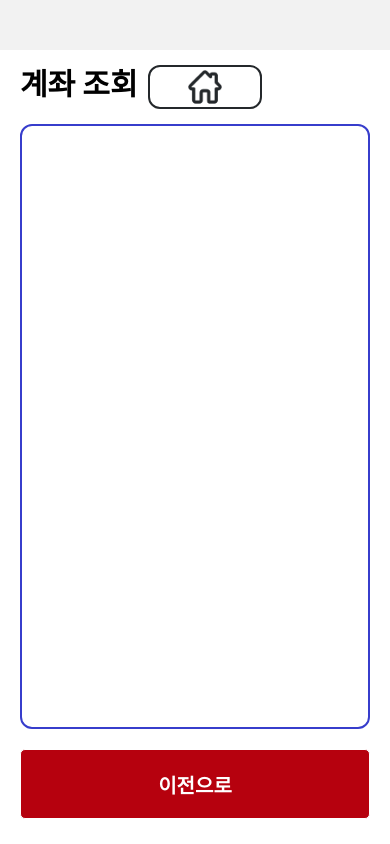
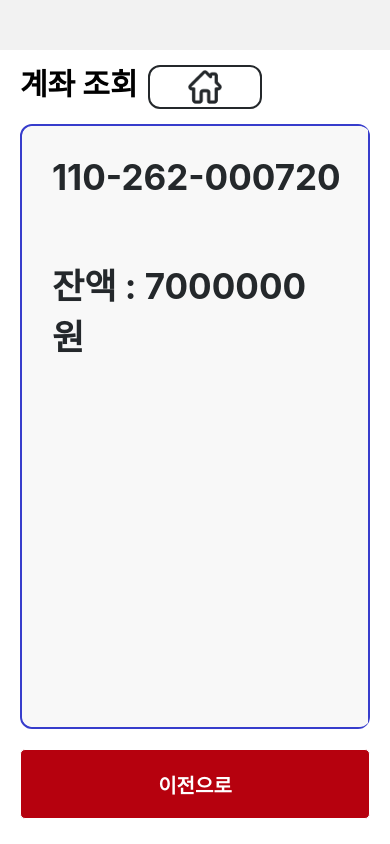
Before and after one commit to umjiwoo/BarrierFree-BF, a React Native app in the folder front/: screen /CheckAccount in a window 390 px wide. Built offline with nearby package versions, Linux system fonts and the light colour scheme; no server answers.

Commit message:
feat: api 작성 주석 처리 후 데이터 하드코딩

```diff
--- a/front/src/screens/checkPage/CheckAccount.tsx
+++ b/front/src/screens/checkPage/CheckAccount.tsx
@@ -13,15 +13,42 @@ import {getAccounts} from '../../api/axios';
 
 const SendFromWhere = () => {
   const navigation = useNavigation<NativeStackNavigationProp<any>>();
-  const [accounts, setAccounts] = useState<AccountItemProps[]>([]);
+  // const [accounts, setAccounts] = useState<AccountItemProps[]>([]);
 
-  useEffect(() => {
-    const fetchAccounts = async () => {
-      const data = await getAccounts();
-      setAccounts(data);
-    };
-    fetchAccounts();
-  }, []);
+  // useEffect(() => {
+  //   const fetchAccounts = async () => {
+  //     const data = await getAccounts();
+  //     setAccounts(data);
+  //   };
+  //   fetchAccounts();
+  // }, []);
+
+  const accounts: AccountItemProps[] = [
+    {
+      accountNo: '110-262-000720',
+      accountBalance: 7000000,
+      accountState: 'active',
+      bankId: 1,
+      createdAt: '2021-01-01',
+      dailyTransferLimit: 1000000,
+      failedAttempts: 0,
+      id: 1,
+      oneTimeTransferLimit: 1000000,
+      updatedAt: '2021-01-01',
+    },
+    {
+      accountNo: '110-123-456789',
+      accountBalance: 100000,
+      accountState: 'active',
+      bankId: 1,
+      createdAt: '2021-01-01',
+      dailyTransferLimit: 1000000,
+      failedAttempts: 0,
+      id: 1,
+      oneTimeTransferLimit: 1000000,
+      updatedAt: '2025-03-26',
+    },
+  ];
 
   const handleSelectAccount = (item: AccountItemProps | HistoryItemProps) => {
     navigation.navigate('CheckHistory', {
@@ -35,10 +62,6 @@ const SendFromWhere = () => {
     <View style={styles.container}>
       <View style={styles.titleContainer}>
         <Title title="계좌 조회" />
-        {/* <Image
-          source={require('../../assets/home.png')}
-          style={styles.checkAccountImage}
-        /> */}
       </View>
       <CheckAccountBox
         data={accounts}
--- a/front/src/screens/checkPage/CheckAccountCarousel.tsx
+++ b/front/src/screens/checkPage/CheckAccountCarousel.tsx
@@ -70,9 +70,9 @@ const CheckAccountCarousel: React.FC<CarouselProps> = ({
               {historyItem.transactionDate}
             </Text>
             {/* <Text style={styles.historyTime}>{historyItem.historyTime}</Text> */}
-            <Text style={styles.historyType}>
+            {/* <Text style={styles.historyType}>
               {historyItem.transactionType}
-            </Text>
+            </Text> */}
             <Text style={styles.historyWhere}>
               {historyItem.transactionName}
             </Text>
@@ -81,9 +81,15 @@ const CheckAccountCarousel: React.FC<CarouselProps> = ({
                 {historyItem.transactionAccount}
               </Text>
             )}
-            <Text style={styles.historyAmount}>
-              {historyItem.transactionAmount}
-            </Text>
+            {historyItem.transactionType === 'deposit' ? (
+              <Text style={[styles.historyAmount, styles.plusAmount]}>
+                입금 {historyItem.transactionAmount} 원
+              </Text>
+            ) : (
+              <Text style={[styles.historyAmount, styles.minusAmount]}>
+                출금 {historyItem.transactionAmount} 원
+              </Text>
+            )}
           </View>
         </TouchableOpacity>
       );
--- a/front/src/screens/checkPage/CheckHistory.tsx
+++ b/front/src/screens/checkPage/CheckHistory.tsx
@@ -12,47 +12,56 @@ import {
   HistoryItemProps,
 } from '../../components/types/CheckAccount';
 
-// const histories: HistoryItemProps[] = [
-//   {
-//     historyDate: '2024-01-01',
-//     historyTime: '12:00:00',
-//     historyType: '결제',
-//     historyWhere: '현대카드',
-//     // historyAccount: '1234-5678-9012-3456',
-//     historyAmount: 100000,
-//   },
-//   {
-//     historyDate: '2024-01-01',
-//     historyTime: '12:00:00',
-//     historyType: '입금',
-//     historyWhere: '박수연',
-//     historyAccount: '1234-5678-9012-3456',
-//     historyAmount: 100000,
-//   },
-//   {
-//     historyDate: '2024-01-01',
-//     historyTime: '12:00:00',
-//     historyType: '출금',
-//     historyWhere: '박수연',
-//     historyAccount: '1234-5678-9012-3456',
-//     historyAmount: 100000,
-//   },
-// ];
+const histories: HistoryItemProps[] = [
+  {
+    id: 1,
+    transactionStatus: true,
+    transactionBankId: 1,
+    transactionBalance: 100000,
+    transactionAccount: '110-262-000720',
+    transactionAmount: 100000,
+    transactionType: 'withdraw',
+    transactionDate: '2024-01-01',
+    transactionName: '박수연',
+  },
+  {
+    id: 2,
+    transactionStatus: true,
+    transactionBankId: 1,
+    transactionBalance: 100000,
+    transactionAccount: '110-262-000720',
+    transactionAmount: 100000,
+    transactionDate: '2024-01-01',
+    transactionType: 'deposit',
+    transactionName: '박수연',
+  },
+  {
+    id: 3,
+    transactionStatus: true,
+    transactionBankId: 1,
+    transactionBalance: 100000,
+    transactionAccount: '110-262-000720',
+    transactionDate: '2024-01-01',
+    transactionType: 'withdraw',
+    transactionAmount: 100000,
+    transactionName: '박수연',
+  },
+];
 
 const CheckHistory = () => {
   const navigation = useNavigation<NativeStackNavigationProp<any>>();
   const route = useRoute<RouteProp<RootStackParamList, 'CheckHistory'>>();
 
   const accounts = route.params?.selectedAccount;
-  const [histories, setHistories] = useState<HistoryItemProps[]>([]);
+  // const [histories, setHistories] = useState<HistoryItemProps[]>([]);
 
-  useEffect(() => {
-    const fetchAccounts = async () => {
-      const data = await getHistory(accounts.id);
-      setHistories(data);
-    };
-    fetchAccounts();
-  }, [accounts.id]);
+  // useEffect(() => {
+  //   const fetchAccounts = async () => {
+  //     const data = await getHistory(accounts.id);
+  //     setHistories(data);
+  //   };
+  //   fetchAccounts();
+  // }, [accounts.id]);
 
   const handleSelectAccount = (item: AccountItemProps | HistoryItemProps) => {
     // 계좌 선택 시 처리할 로직
--- a/front/src/screens/checkPage/CheckHistoryDetail.tsx
+++ b/front/src/screens/checkPage/CheckHistoryDetail.tsx
@@ -21,14 +21,22 @@ const CheckHistoryDetail = () => {
       <View style={styles.historyContainer}>
         <Text style={styles.historyDate}>{history.transactionDate}</Text>
         {/* <Text style={styles.historyTime}>{history.historyTime}</Text> */}
-        <Text style={styles.historyType}>{history.transactionType}</Text>
+        {/* <Text style={styles.historyType}>{history.transactionType}</Text> */}
         <Text style={styles.historyWhere}>{history.transactionName}</Text>
         {history.transactionAccount && (
           <Text style={styles.historyAccount}>
             {history.transactionAccount}
           </Text>
         )}
-        <Text style={styles.historyAmount}>{history.transactionAmount}</Text>
+        {history.transactionType === 'deposit' ? (
+          <Text style={[styles.historyAmount, styles.plusAmount]}>
+            입금 {history.transactionAmount} 원
+          </Text>
+        ) : (
+          <Text style={[styles.historyAmount, styles.minusAmount]}>
+            출금 {history.transactionAmount} 원
+          </Text>
+        )}
       </View>
 
       {/* 버튼 */}
@@ -181,10 +189,10 @@ const styles = StyleSheet.create({
     alignItems: 'flex-end',
     gap: 5,
   },
-  historyAmountPositive: {
+  plusAmount: {
     color: '#B6010E',
   },
-  historyAmountNegative: {
+  minusAmount: {
     color: '#373DCC',
   },
 });
```
